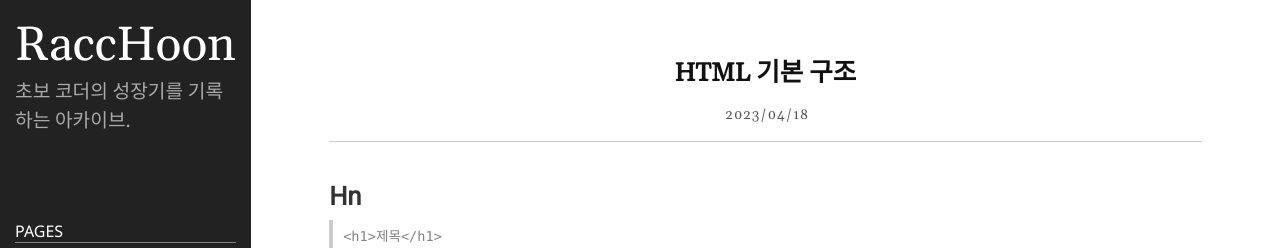
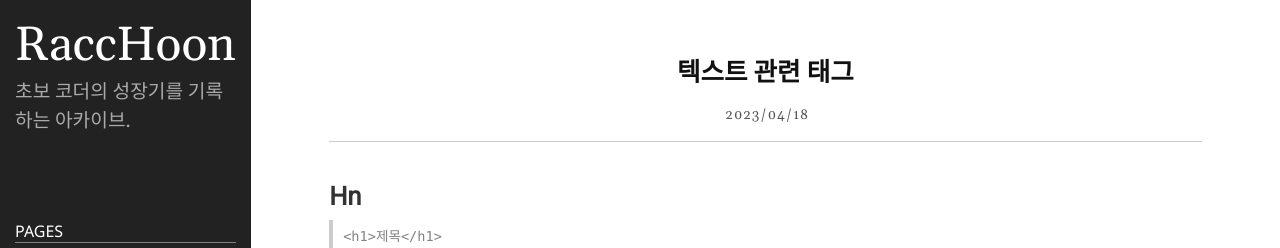
Before and after one commit to RaccHoon/RaccHoon.github.io, a Jekyll site: the page built from _posts/HTML-CSS/2023-04-18-텍스트 관련 태그.md, in a window 1280 px wide. Shown: the top 248 px of the page. Built offline with Jekyll 4.4.1, drawn with Linux system fonts in a browser that asks for light colours.

Commit message:
patch(html-css/텍스트 관련 태그):이름 수정

```diff
--- a/_posts/HTML-CSS/2023-04-18-텍스트 관련 태그.md
+++ b/_posts/HTML-CSS/2023-04-18-텍스트 관련 태그.md
@@ -1,6 +1,6 @@
 ---
 layout: post
-title: "HTML 기본 구조"
+title: "텍스트 관련 태그"
 date: 2023-04-18
 categories: HTML-CSS
 ---
```
